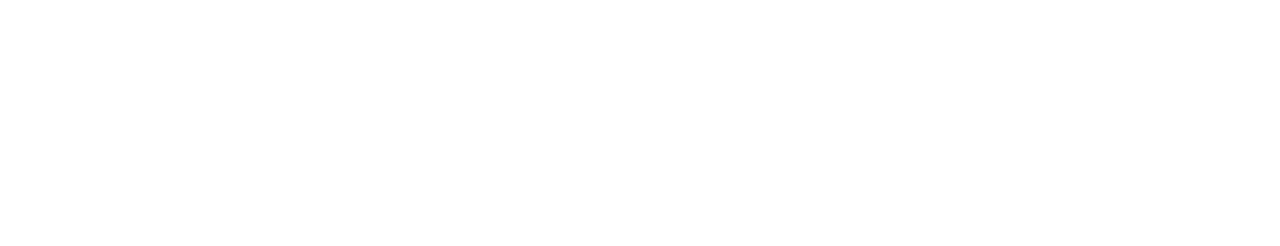
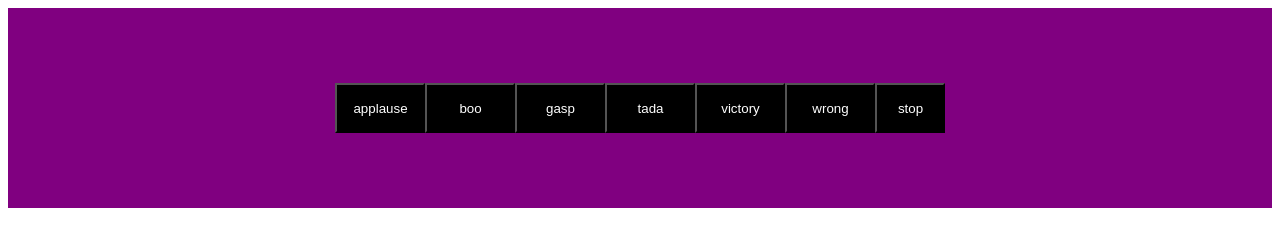
Before and after one commit to acciojob/Soundbar-dinnysanjay, a website: page main.html in a window 1280 px wide. Drawn offline with Linux system fonts and the light colour scheme.

Commit message:
created a submission

```diff
--- a/main.html
+++ b/main.html
@@ -8,6 +8,15 @@
 
 <body>
 	<!-- the entire body must be written by student -->
+	<section id="buttons">
+		<button class="btn">applause</button>
+		<button class="btn">boo</button>
+		<button class="btn">gasp</button>
+		<button class="btn">tada</button>
+		<button class="btn">victory</button>
+		<button class="btn">wrong</button>
+		<button class="stop">stop</button>
+	</section>
     <script type="text/javascript" src="./script.js">
 </script>
 
--- a/script.js
+++ b/script.js
@@ -1 +1,4 @@
 //your JS code here. If required.
+document.addEventListener("click",function(){
+
+})
--- a/styles.css
+++ b/styles.css
@@ -1 +1,23 @@
 /*  your css code here. If applicable */
+#buttons{
+	width:100%;
+	height:200px;
+	background:purple;
+	display:flex;
+	align-items:center;
+	justify-content:center;
+}
+.btn{
+	width:90px;
+	height:50px;
+	padding-right:5px;
+	background:black;
+	color:white;
+}
+.stop{
+	width:70px;
+	height:50px;
+	padding-right:5px;
+	background:black;
+	color:white;
+}
```
